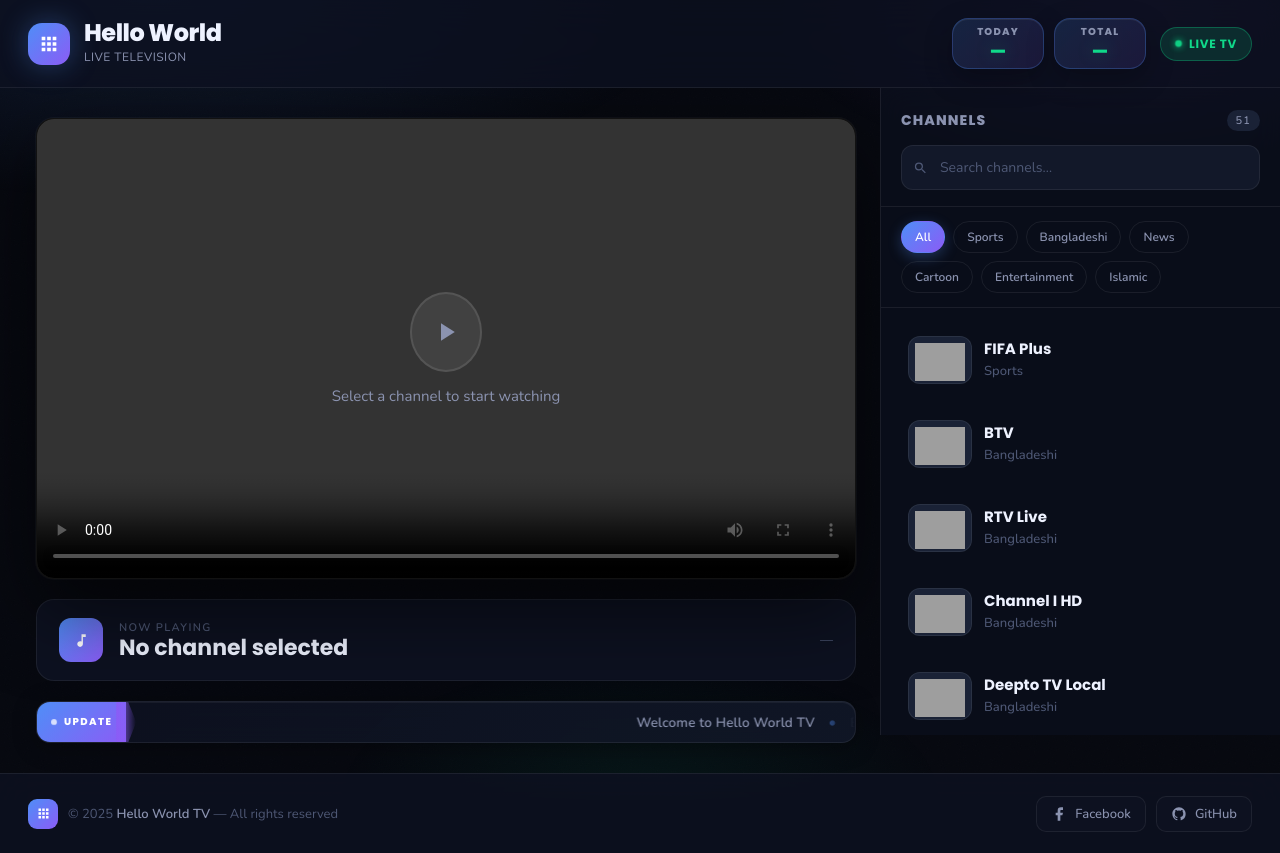
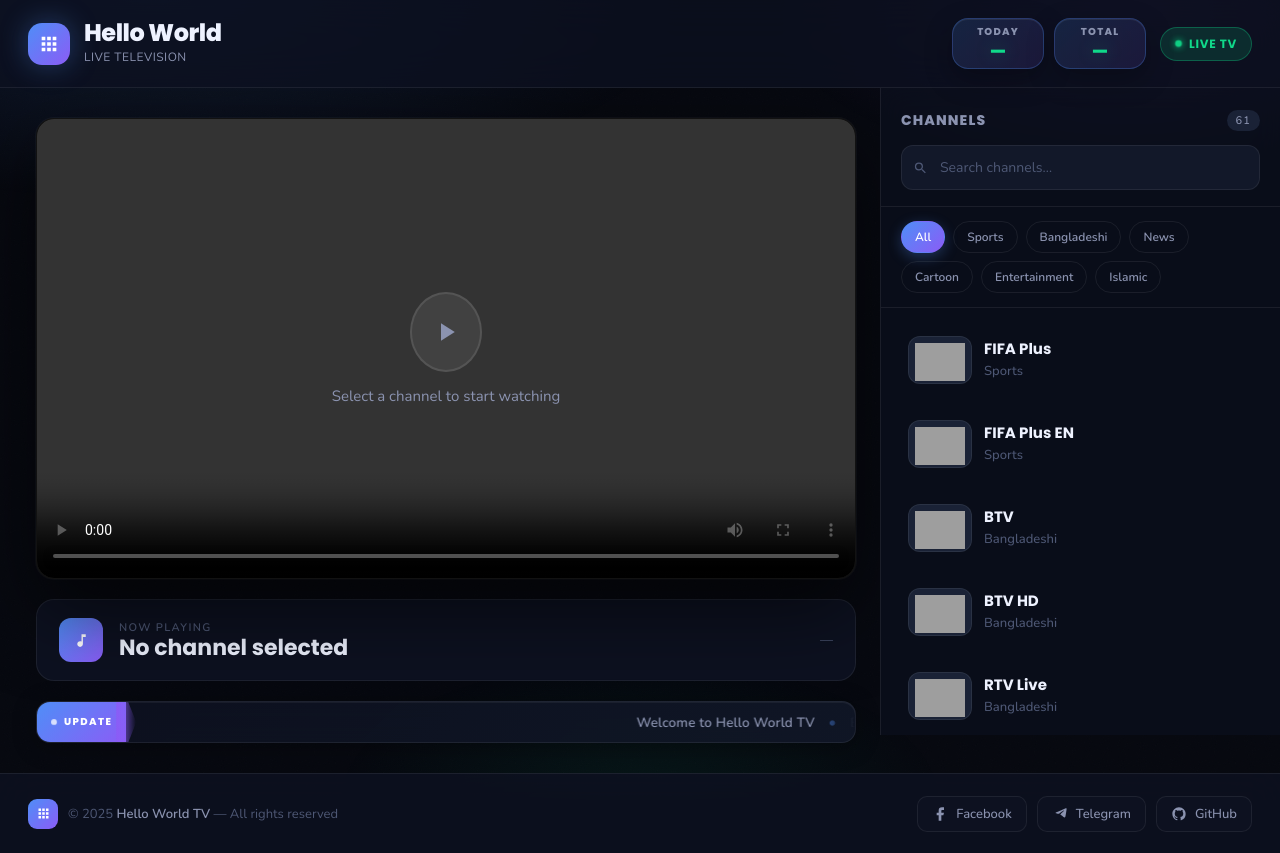
Before and after one commit to Nirab410/Hello_World_TV, a website: page index.html in a window 1280 px wide. Drawn offline with nearby package versions, Linux system fonts and the light colour scheme; no server answers; grey boxes are pictures that could not be loaded.

Commit message:
New Channel Added

```diff
--- a/app.js
+++ b/app.js
@@ -6,11 +6,24 @@ const channels = [
     name: "FIFA Plus",
     category: "Sports",
     logo: "https://i.ibb.co.com/vnbkF0r/fifa-world-cup-2026-logo-png-seeklogo-665644.png",
+    url: "https://a62dad94.wurl.com/manifest/f36d25e7e52f1ba8d7e56eb859c636563214f541/UmFrdXRlblRWLWV1X0ZJRkFQbHVzRW5nbGlzaF9ITFM/0854b57c-3d26-4f0d-b010-f4800b7d9dd1/1.m3u8",
+  },
+  {
+    name: "FIFA Plus EN",
+    category: "Sports",
+    logo: "https://i.ibb.co.com/vnbkF0r/fifa-world-cup-2026-logo-png-seeklogo-665644.png",
     url: "https://37b4c228.wurl.com/manifest/f36d25e7e52f1ba8d7e56eb859c636563214f541/UmFrdXRlblRWLWZyX0ZJRkFQbHVzRnJlbmNoX0hMUw/6f5437c5-e015-4754-8476-c8c6d27d3a55/1.m3u8",
   },
   {
     name: "BTV",
     category: "bangladeshi",
+    logo: "https://i.ibb.co.com/TXNCpCP/Btv-National.png",
+    url: "https://owrcovcrpy.gpcdn.net/bpk-tv/1709/output/index.m3u8",
+
+  },
+  {
+    name: "BTV HD",
+    category: "Bangladeshi",
     logo: "https://i.ibb.co.com/TXNCpCP/Btv-National.png",
     url: "https://owrcovcrpy.gpcdn.net/bpk-tv/1709/output/index.m3u8",
   },
@@ -142,15 +155,15 @@ const channels = [
   },
   {
     name: "Jago News 24",
-    category: "news",
+    category: "Bangladeshi",
     logo: "https://i.ibb.co.com/KpRt3cT5/Jago-News-24.png",
     url: "https://app.ncare.live/live-orgin/jagonews24.stream/live-orgin/jagonews24.stream/chunks.m3u8?nimblesessionid=1048712240",
   },
   {
     name: "Jamuna TV",
-    category: "news",
+    category: "Bangladeshi",
     logo: "https://www.jamuna.tv/uploads/settings/default_img_1.jpg",
-    url: "https://owrcovcrpy.gpcdn.net/bpk-tv/1728/output/index.m3u8",
+    url: "https://tvsen6.aynaott.com/jamunatv/tracks-v1a1/mono.ts.m3u8?e=1779283771&token=2592d440f00d65738bd7f6c5158ce486&u=78be6644-0a65-48ec-81a4-089ac65a2619",
   },
   {
     name: "DBC News",
@@ -273,6 +286,18 @@ const channels = [
     url: "https://tvsen7.aynaott.com/sspts1/tracks-v1a1/mono.ts.m3u8",
   },
   {
+    name: "Star Sports 2 HD",
+    category: "Sports",
+    logo: "https://i.ibb.co.com/SDBggqWH/png-transparent-star-sports-3-star-india-television-channel-sony-ten-nilesat-television-text-sport.png",
+    url: "https://flussonic.deltainfonet.com/08_STAR-SPORTS_2/tracks-v1a1/mono.m3u8",
+  },
+  {
+    name: "Star Sports 3 HD",
+    category: "Sports",
+    logo: "https://i.ibb.co.com/SDBggqWH/png-transparent-star-sports-3-star-india-television-channel-sony-ten-nilesat-television-text-sport.png",
+    url: "https://flussonic.deltainfonet.com/09_STAR-SPORTS_3/tracks-v1a1/mono.m3u8",
+  },
+  {
     name: "Gopal Var TV",
     category: "Cartoon",
     logo: "https://i.ibb.co.com/5xSF5mzh/Gopal-Bhar-animated-TV-series-title-card.jpg",
@@ -308,6 +333,42 @@ const channels = [
     logo: "https://via.placeholder.com/120x80/1a2236/eef2ff?text=Koora+City",
     type: "iframe",
     url: "https://jkndasijn.work.gd/embed.php?id=9101004880",
+  },
+  {
+    name: "TSN 1",
+    category: "Sports",
+    logo: "https://i.ibb.co.com/k6sK73f3/tsn-1-logo-png-seeklogo-314693.png",
+    url: "https://tvsen7.aynaott.com/tsn1/index.m3u8",
+  },
+  {
+    name: "TSN 2",
+    category: "Sports",
+    logo: "https://i.ibb.co.com/Xxw28Yn6/Start-TV-Channel-Logos-The-Sports-Network2.webp",
+    url: "https://tvsen7.aynaott.com/tsn2/index.m3u8",
+  },
+  {
+    name: "TSN 3",
+    category: "Sports",
+    logo: "https://i.ibb.co.com/j9vBBzGV/tsn-3-logo-png-seeklogo-314924.png",
+    url: "https://tvsen7.aynaott.com/tsn3/index.m3u8",
+  },
+  {
+    name: "beIN Sports Extra",
+    category: "Sports",
+    logo: "https://i.ibb.co.com/VpMNnbjf/XTRA-2.webp",
+    url: "https://bein-esp-xumo.amagi.tv/playlistR1080p.m3u8",
+  },
+  {
+    name: "PTV Sports",
+    category: "Sports",
+    logo: "https://i.ibb.co.com/Fkt4G6bK/PTV-Logo.png",
+    url: "https://tvsen5.aynaott.com/PtvSports/index.m3u8?e=1780236743&u=78be6644-0a65-48ec-81a4-089ac65a2619&token=76f74dfc4bdff676d7ce6ad4070d1761",
+  },
+  {
+    name: "Fox Sports 2",
+    category: "Sports",
+    logo: "https://i.ibb.co.com/dwjrPHy9/FS2-logo-2015-svg.png",
+    url: "https://tvsen7.aynaott.com/foxsports2/tracks-v1/mono.ts.m3u8?e=1779283790",
   },
 ];
 
--- a/index.html
+++ b/index.html
@@ -1242,7 +1242,7 @@
 
       <div class="footer-links">
         <a
-          href="https://www.facebook.com/MDSiyamulNiRaB104"
+          href="https://www.facebook.com/SiyamulNirab104"
           target="_blank"
           rel="noopener"
           class="footer-link"
@@ -1253,6 +1253,19 @@
             />
           </svg>
           Facebook
+        </a>
+        <a
+          href="https://t.me/Nirab104"
+          target="_blank"
+          rel="noopener"
+          class="footer-link"
+        >
+          <svg viewBox="0 0 24 24">
+            <path
+              d="M21.944 4.667c-.227 2.39-1.21 8.19-1.71 10.866-.212 1.133-.63 1.514-1.034 1.551-.879.081-1.546-.58-2.397-1.138-1.332-.873-2.084-1.416-3.377-2.268-1.494-.984-.526-1.525.326-2.41.223-.232 4.097-3.755 4.172-4.075.009-.04.018-.19-.071-.27-.089-.08-.221-.053-.316-.031-.135.031-2.284 1.45-6.448 4.257-.61.419-1.162.623-1.657.612-.545-.012-1.594-.308-2.374-.562-.957-.311-1.718-.475-1.652-1.003.034-.275.413-.556 1.137-.843 4.46-1.944 7.435-3.226 8.924-3.846 4.25-1.768 5.133-2.075 5.708-2.085.126-.002.408.029.591.177.155.126.198.296.218.416.021.12.047.394.026.652z"
+            />
+          </svg>
+          Telegram
         </a>
 
         <a
```
